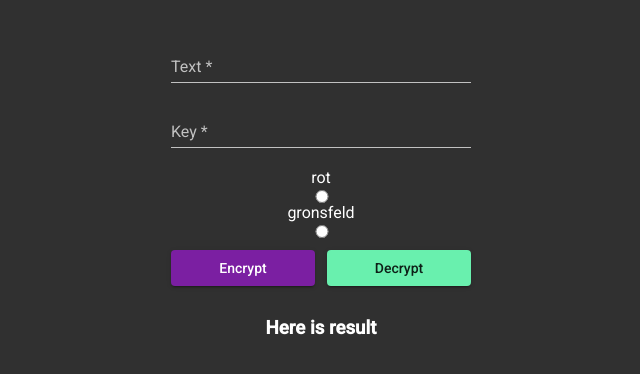
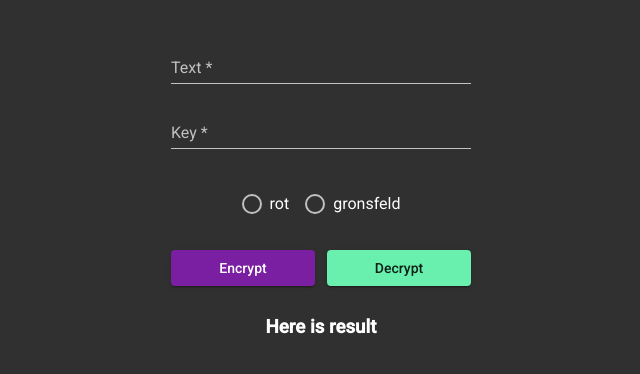
Before and after one commit to EkaterinaKunets/creepto-angular, an Angular app: page / in a window 1280 px wide. Shown: the part 202-576 px from the top of the page, without its empty margins (319-959 px from the left). Built offline with nearby package versions, Linux system fonts and the light colour scheme.

Commit message:
fix mat-radio-button

```diff
--- a/src/app/app.component.html
+++ b/src/app/app.component.html
@@ -11,14 +11,15 @@
       <mat-error *ngIf="form.get('key').errors?.required">This input must be filled</mat-error>
       <mat-error *ngIf="form.get('key').errors?.pattern">This input must be number</mat-error>
     </mat-form-field>
-<!--    <mat-radio-group>-->
-<!--      <mat-radio-button *ngFor="let cipher of ciphers" [value]="cipher">{{ cipher }}</mat-radio-button>-->
-<!--    </mat-radio-group>-->
-    <!-- <mat-radio-group> -->
-    <ng-container *ngFor="let cipher of ciphers">
-      <label [for]="cipher"> {{ cipher }} </label>
-      <input type="radio" [value]="cipher" formControlName="cipher">
-    </ng-container>
+    <mat-radio-group>
+      <ng-container *ngFor="let cipher of ciphers">
+        <mat-radio-button
+          [value]="cipher"
+          ngDefaultControl
+          formControlName="cipher"
+        >{{ cipher }}</mat-radio-button>
+      </ng-container>
+    </mat-radio-group>
     <div class="btn-container">
       <button mat-raised-button color="primary" (click)="encrypt()">Encrypt</button>
       <button mat-raised-button color="accent" (click)="decrypt()">Decrypt</button>
--- a/src/app/app.component.ts
+++ b/src/app/app.component.ts
@@ -1,7 +1,7 @@
 import { Component, OnInit } from '@angular/core';
 import { FormControl, FormGroup, Validators } from '@angular/forms';
 import { getResponse } from './app.service';
-import { tap } from 'rxjs/operators';
+import {tap} from "rxjs/operators";
 
 @Component({
   selector: 'app-root',
@@ -44,7 +44,9 @@ export class AppComponent implements OnInit{
       this.cipher = formData.cipher;
       this.key = formData.key;
       this.text = formData.input;
-      this.getResponse.returnAnswer(this.cipher, this.key, this.text, this.action).subscribe()
+      this.getResponse.returnAnswer(this.cipher, this.key, this.text, this.action).pipe(
+        tap(x => {console.log(x)})
+      ).subscribe()
     }
   }
 }
--- a/src/app/app.service.ts
+++ b/src/app/app.service.ts
@@ -2,7 +2,6 @@ import { Injectable } from '@angular/core';
 import { AppInterface } from './app.interface';
 import { HttpClient, HttpHeaders } from '@angular/common/http';
 import { Observable } from 'rxjs';
-import { tap } from "rxjs/operators";
 
 @Injectable({ providedIn: 'root' })
 export class getResponse {
@@ -11,8 +10,6 @@ export class getResponse {
   returnAnswer(cipher: string, key: number, inputText: string, action: string): Observable<AppInterface> {
     const headers = new HttpHeaders().set('Content-Type', 'text/plain; charset=utf-8');
     return this.http.get<any>(`http://crpt.formyown.xyz/api/v1/${cipher}?key=${key}&text=${inputText}&action=${action}`,
-      { headers }).pipe(
-        tap(x => { console.log(x + 'lokek')})
-    )
+      { headers })
   }
 }
```
